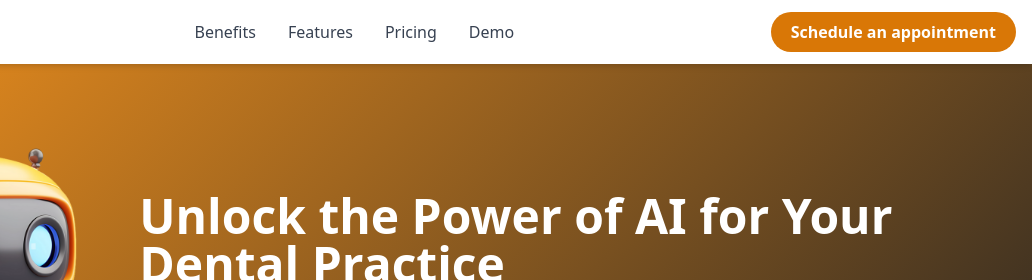
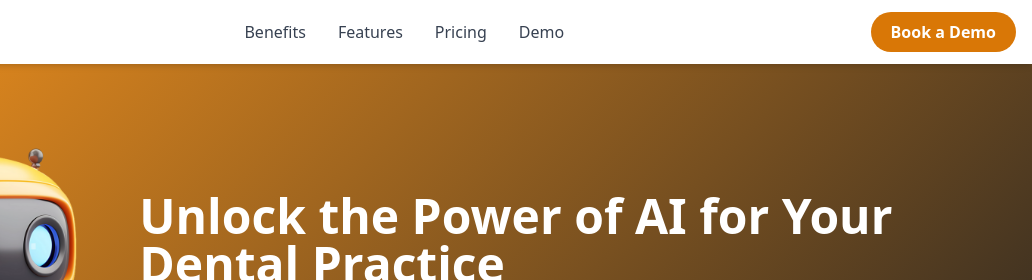
Before and after one commit to Sciens930/easyparle, a plain HTML site: page index.html in a window 1280 px wide. Shown: the top 280 px of the page, 248-1280 px from the left. Drawn offline with nearby package versions, Linux system fonts and the light colour scheme; a script that the page names is missing.

Commit message:
Update index.html

```diff
--- a/index.html
+++ b/index.html
@@ -26,14 +26,12 @@
         <a href="./dentist.html" class="text-gray-700 hover:text-indigo-600 transition">Demo</a>
       </div>
       <div>
-        <a href="#demo"
+        <a href="Form.html?action=appointment&type=schedule" target="_blank"
    class="bg-[#D97706] text-white text-lg font-bold px-6 py-3 rounded-full
           hover:bg-[#b86205] transition-all duration-300 ease-in-out
           transform hover:scale-105 active:scale-95
           block text-center md:inline-block md:text-base md:px-5 md:py-2 sm:w-full hover-grow">
-   Schedule an appointment
-</a>
-
+   Book a Demo</a>
       </div>
     </div>
   </nav>
```
